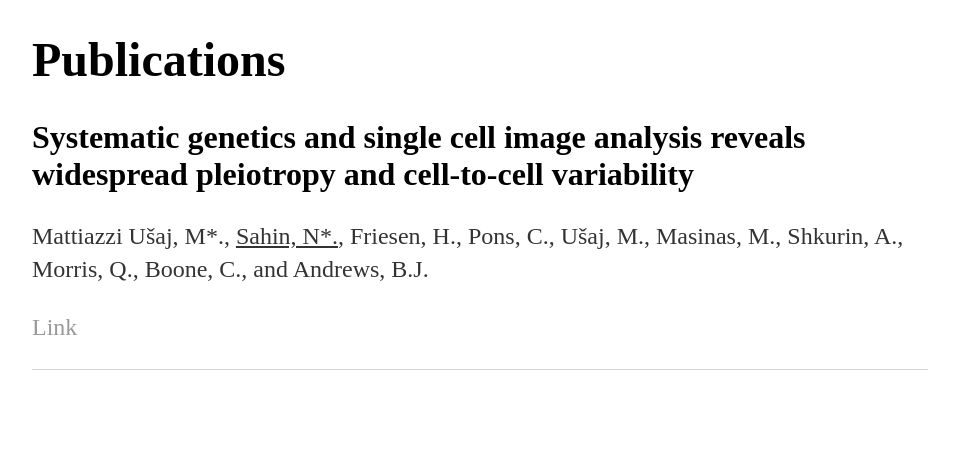
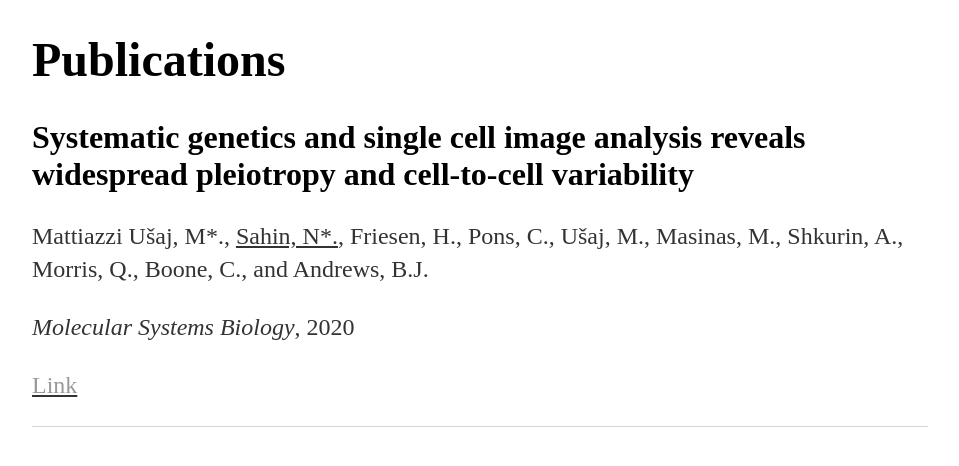
Before and after one commit to nsahin/nsahin.github.io, a Jekyll site: the page built from publications/index.html, in a window 1280 px wide, cut to the strip 310-776 px from the top of the page. Shown: the whole strip, without its empty margins (160-1119 px from the left). Built offline with Jekyll 4.4.1, drawn with Linux system fonts in a browser that asks for light colours.

Commit message:
Update index.html

```diff
--- a/publications/index.html
+++ b/publications/index.html
@@ -6,5 +6,6 @@ title: Nil Sahin
 	<h1>Publications</h1>
 	<h2>Systematic genetics and single cell image analysis reveals widespread pleiotropy and cell-to-cell variability</h2>
 	<p>Mattiazzi Ušaj, M*., <u>Sahin, N*.</u>, Friesen, H., Pons, C., Ušaj, M., Masinas, M., Shkurin, A., Morris, Q., Boone, C., and Andrews, B.J.</p>
-	<p><a href="https://www.embopress.org/doi/full/10.15252/msb.20199243">Link</a></p>
+	<p><em>Molecular Systems Biology</em>, 2020</p>
+	<p><u><a href="https://www.embopress.org/doi/full/10.15252/msb.20199243">Link</a></u></p>
 </div><!-- /.blurb -->
```
